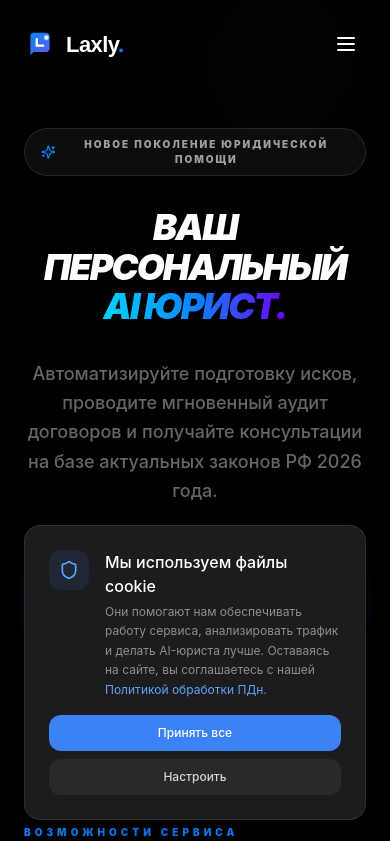
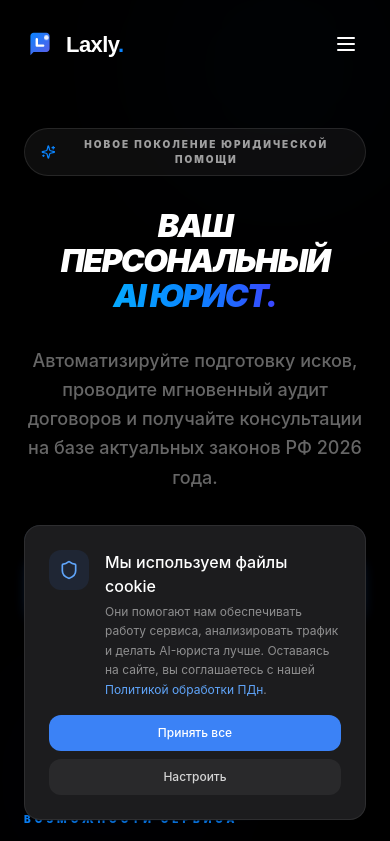
Before and after one commit to desmosdesmos/lexly, a React (Vite) app in the folder frontend/: page / in a window 390 px wide. Shown: the top 841 px of the page. Built offline with nearby package versions, Linux system fonts and the light colour scheme; no server answers; a web font is replaced by a local one.

Commit message:
fix(frontend): final mobile font size and deployment purge

```diff
--- a/frontend/src/pages/LandingPage.jsx
+++ b/frontend/src/pages/LandingPage.jsx
@@ -101,9 +101,10 @@ export function LandingPage() {
              <span className="text-[10px] font-black uppercase tracking-[0.2em] text-white/60">Новое поколение юридической помощи</span>
           </div>
 
-          <h1 className="text-4xl sm:text-6xl md:text-8xl font-black text-white tracking-tighter uppercase italic leading-[1.1] sm:leading-none break-words px-2">
-             Ваш <br className="block sm:hidden" /> персональный <br />
-             <span className="text-transparent bg-clip-text bg-gradient-to-r from-[#00D2FF] via-[#0A84FF] to-[#7000FF]">
+          <h1 className="text-[32px] sm:text-6xl md:text-8xl font-black text-white tracking-tighter uppercase italic leading-[1.1] sm:leading-none break-words">
+             <span className="block">Ваш</span>
+             <span className="block">персональный</span>
+             <span className="text-transparent bg-clip-text bg-gradient-to-r from-[#00D2FF] via-[#0A84FF] to-[#7000FF] block">
                 AI Юрист.
              </span>
           </h1>
```
